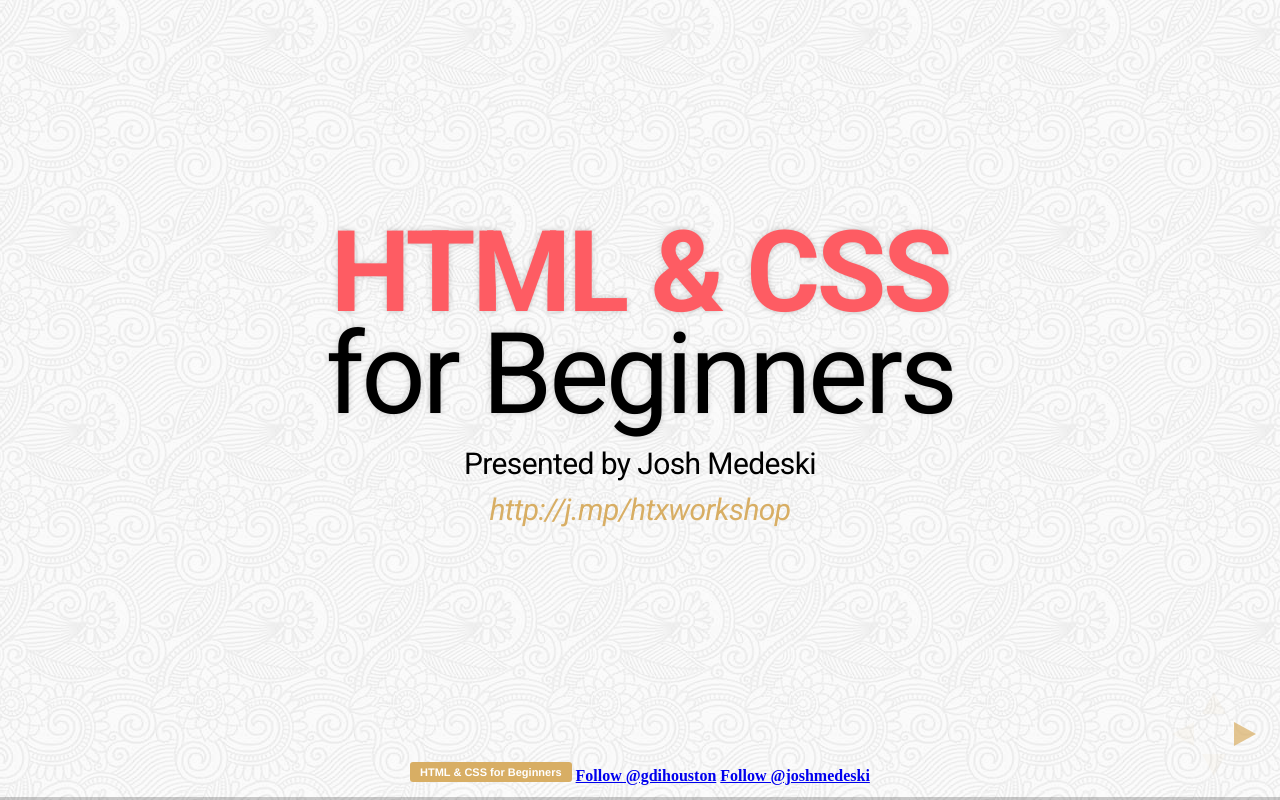
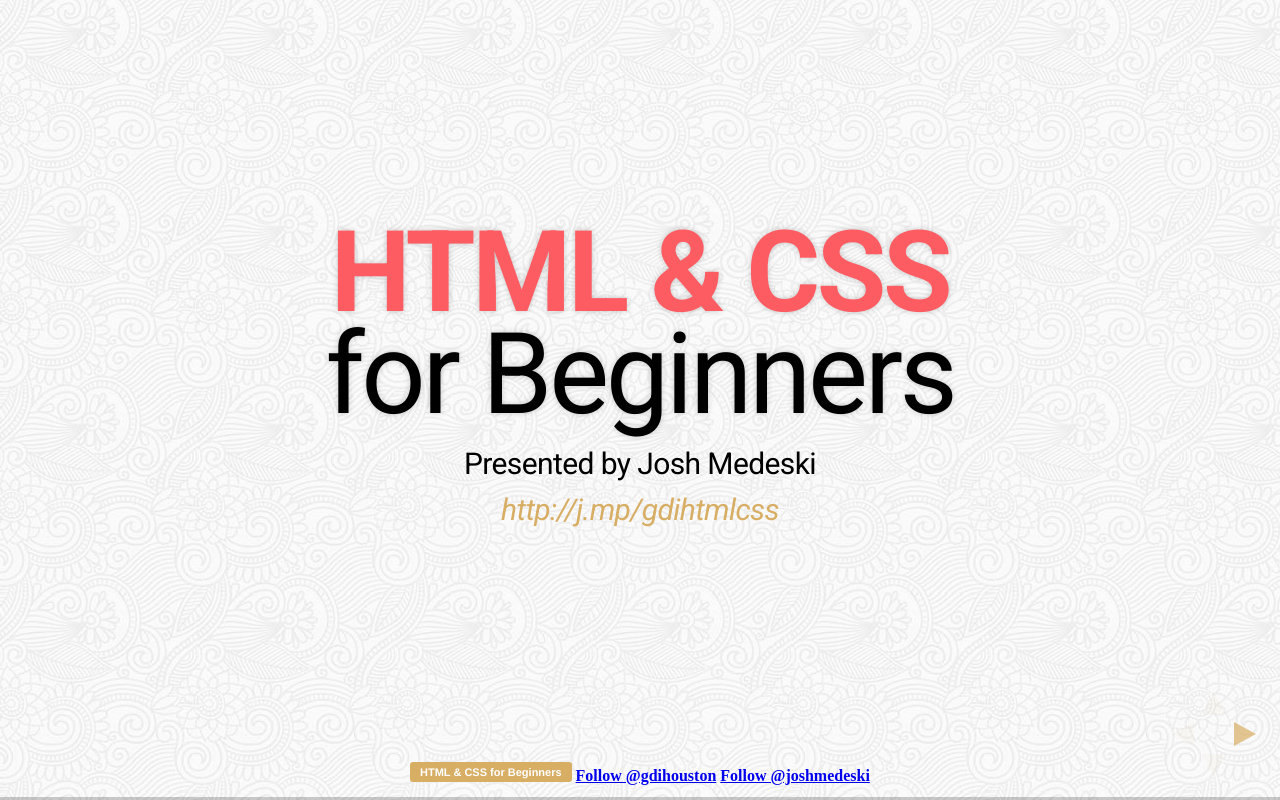
Before and after one commit to rynoschni/html-css-beginner, a website: page index.html in a window 1280 px wide. Drawn offline with Linux system fonts and the light colour scheme.

Commit message:
update short link

```diff
--- a/index.html
+++ b/index.html
@@ -46,7 +46,7 @@
 				<section>
 					<h1><strong>HTML &amp; CSS</strong><br> for Beginners</h1>
 					<p>Presented by Josh Medeski</p>
-					<p><a href="http://j.mp/htxworkshop" target="_blank">http://j.mp/htxworkshop</a></p>
+					<p><a href="http://j.mp/gdihtmlcss">http://j.mp/gdihtmlcss</a></p>
 				</section>
 
 				<section>
```
